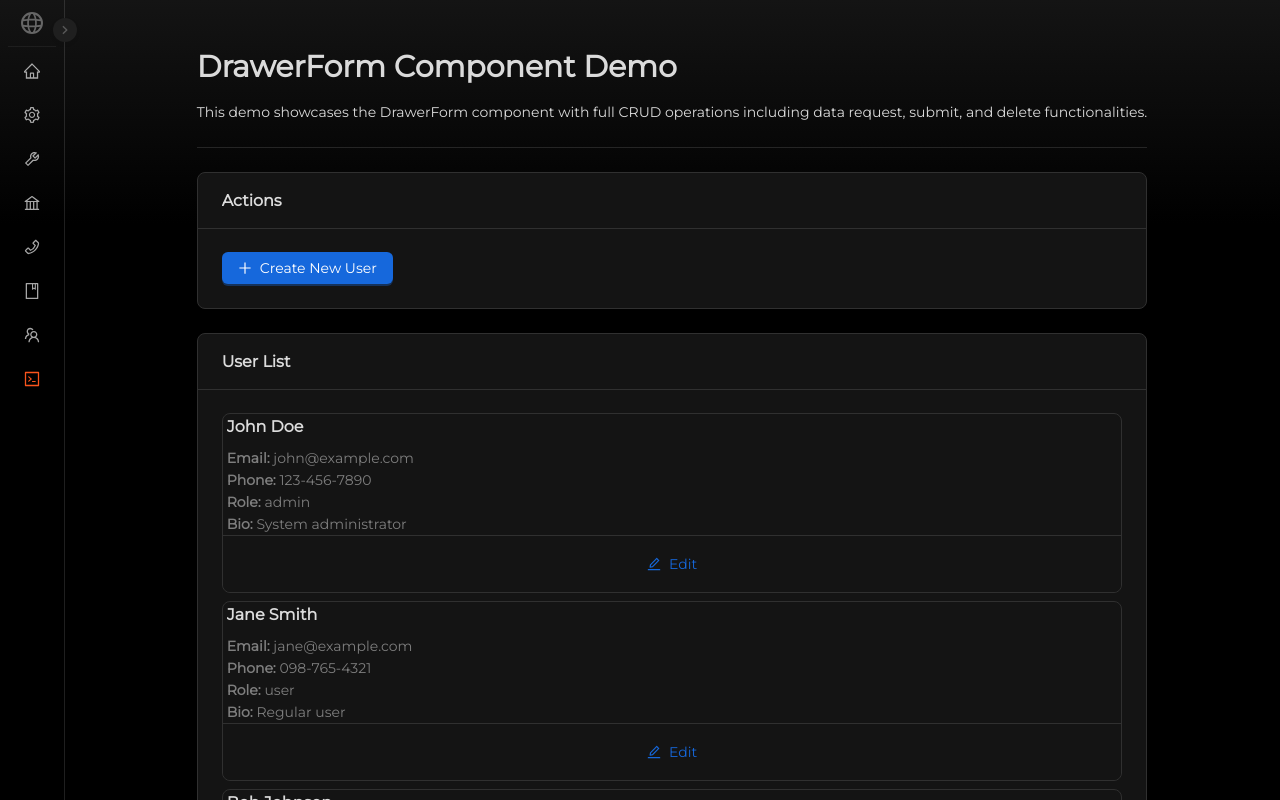
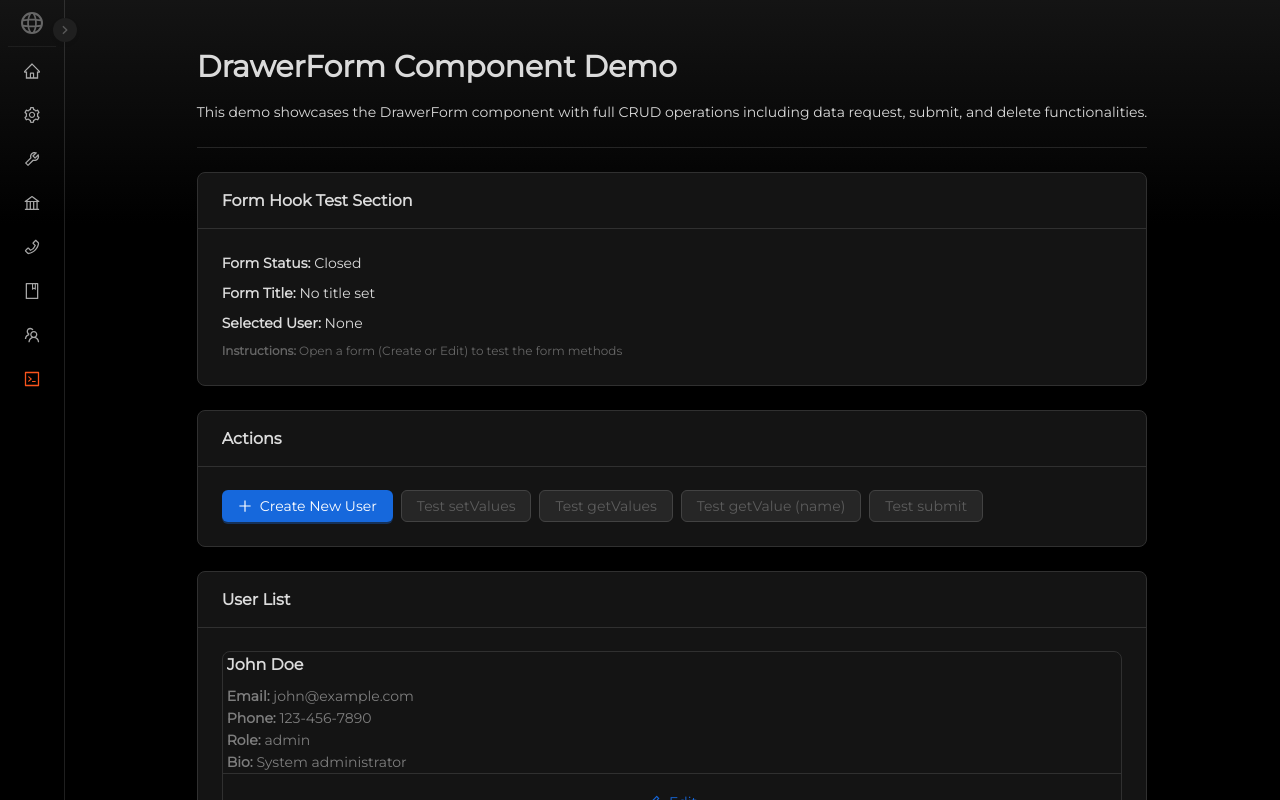
Before and after one commit to phamviet86/bach-bingo-js, a Next.js app: page /app/dev/form in a window 1280 px wide. Shown: the top 800 px of the page. Built offline with nearby package versions, Linux system fonts and the light colour scheme; no server answers; the database is empty; what @ant-design/nextjs-registry would draw is missing.

Commit message:
- [add] change-logs.md - [edit] src/app/(front)/app/dev/form/page.js

```diff
--- a/src/app/(front)/app/dev/form/page.js
+++ b/src/app/(front)/app/dev/form/page.js
@@ -240,6 +240,41 @@ export default function DrawerFormDemo() {
     message.error(error.message || "An error occurred");
   };
 
+  // Test methods for form hook
+  const handleTestSetValues = () => {
+    const testValues = {
+      name: "Test User",
+      email: "test@example.com",
+      phone: "123-456-7890",
+      role: "user",
+      bio: "This is a test user created with setValues method",
+      joinDate: new Date(),
+    };
+    formHook.setValues(testValues);
+    message.success("Test values set successfully!");
+  };
+
+  const handleTestGetValues = () => {
+    const allValues = formHook.getValues();
+    console.log("All form values:", allValues);
+    message.info(`Form values retrieved: ${JSON.stringify(allValues, null, 2)}`);
+  };
+
+  const handleTestGetValue = () => {
+    const nameValue = formHook.getValue("name");
+    console.log("Name field value:", nameValue);
+    message.info(`Name field value: ${nameValue || "empty"}`);
+  };
+
+  const handleTestSubmit = async () => {
+    try {
+      await formHook.submit();
+      message.success("Form submitted programmatically!");
+    } catch (error) {
+      message.error("Form submission failed: " + error.message);
+    }
+  };
+
   return (
     <div style={{ padding: "24px", maxWidth: "1200px", margin: "0 auto" }}>
       <Title level={2}>DrawerForm Component Demo</Title>
@@ -250,14 +285,55 @@ export default function DrawerFormDemo() {
 
       <Divider />
 
+      <Card title="Form Hook Test Section" style={{ marginBottom: "24px" }}>
+        <Space direction="vertical" style={{ width: "100%" }}>
+          <div>
+            <strong>Form Status:</strong> {formHook.visible ? "Open" : "Closed"}
+          </div>
+          <div>
+            <strong>Form Title:</strong> {formHook.title || "No title set"}
+          </div>
+          <div>
+            <strong>Selected User:</strong> {selectedUser ? selectedUser.name : "None"}
+          </div>
+          <div style={{ fontSize: "12px", color: "#666" }}>
+            <strong>Instructions:</strong> Open a form (Create or Edit) to test the form methods
+          </div>
+        </Space>
+      </Card>
+
       <Card title="Actions" style={{ marginBottom: "24px" }}>
-        <Space>
+        <Space wrap>
           <Button
             type="primary"
             icon={<PlusOutlined />}
             onClick={handleCreateUser}
           >
             Create New User
+          </Button>
+          <Button
+            onClick={handleTestSetValues}
+            disabled={!formHook.visible}
+          >
+            Test setValues
+          </Button>
+          <Button
+            onClick={handleTestGetValues}
+            disabled={!formHook.visible}
+          >
+            Test getValues
+          </Button>
+          <Button
+            onClick={handleTestGetValue}
+            disabled={!formHook.visible}
+          >
+            Test getValue (name)
+          </Button>
+          <Button
+            onClick={handleTestSubmit}
+            disabled={!formHook.visible}
+          >
+            Test submit
           </Button>
         </Space>
       </Card>
```
Also changed, not shown: 1 other file (tests, documents, lock files or other folders).
